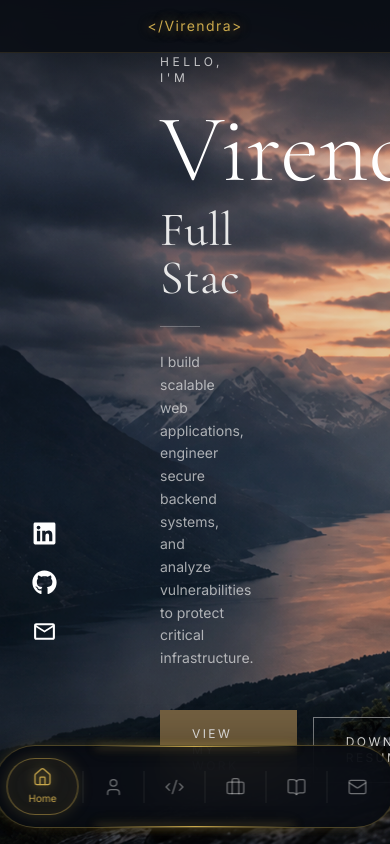
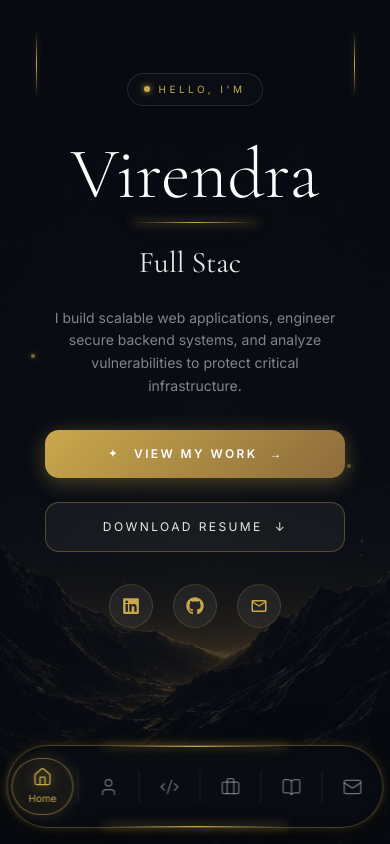
Before and after one commit to Viren-45/viren-portfolio, a Next.js app: page / in a window 390 px wide. Built offline with nearby package versions, Linux system fonts and the light colour scheme.

Commit message:
feat: responsive home hero — mobile layout with background, glass nav, floating bottom nav

```diff
--- a/src/components/hero/HeroSection.tsx
+++ b/src/components/hero/HeroSection.tsx
@@ -4,20 +4,28 @@ import Link from "next/link";
 import { FaLinkedin, FaGithub } from "react-icons/fa";
 import { MdOutlineMail } from "react-icons/md";
 import TypewriterTitle from "./TypewriterTitle";
+import MobileHeroSection from "./MobileHeroSection";
 
 const socialLinks = [
   {
     icon: FaLinkedin,
-    href: "https://linkedin.com/in/yourhandle",
+    href: "https://www.linkedin.com/in/virendra-purohit/",
     label: "LinkedIn",
   },
-  { icon: FaGithub, href: "https://github.com/yourhandle", label: "GitHub" },
-  { icon: MdOutlineMail, href: "mailto:your@email.com", label: "Email" },
+  { icon: FaGithub, href: "https://github.com/Viren-45", label: "GitHub" },
+  { icon: MdOutlineMail, href: "mailto:2000viren@email.com", label: "Email" },
 ];
 
 export default function HeroSection() {
   return (
-    <section className="relative w-full h-screen max-h-screen overflow-hidden">
+    <>
+      {/* Mobile hero */}
+      <div className="md:hidden">
+        <MobileHeroSection />
+      </div>
+
+      {/* Desktop hero */}
+      <section className="relative hidden md:block w-full h-screen max-h-screen overflow-hidden">
         {/* Background Image */}
         <Image
           src="/images/hero-bg.png"
@@ -31,7 +39,7 @@ export default function HeroSection() {
         {/* Dark overlay */}
         <div className="absolute inset-0 bg-[#0D1117]/10" />
 
-      {/* Top gradient — keeps navbar links readable against bright backgrounds */}
+        {/* Top gradient */}
         <div className="absolute inset-x-0 top-0 h-40 bg-linear-to-b from-[#0D1117]/70 to-transparent z-1" />
 
         {/* Social Icons — left side */}
@@ -52,7 +60,6 @@ export default function HeroSection() {
 
         {/* Hero Content */}
         <div className="absolute inset-0 z-10 flex flex-col justify-center px-40 max-w-4xl">
-        {/* Label */}
           <div className="flex items-center gap-4 mb-4">
             <span
               className="text-xs tracking-[0.3em] text-[#E8E8E8]/80"
@@ -63,7 +70,6 @@ export default function HeroSection() {
             <span className="w-10 h-px bg-[#C9A84C]" />
           </div>
 
-        {/* Name */}
           <h1
             className="text-8xl font-light text-[#FFFFFF] leading-none mb-2"
             style={{ fontFamily: "var(--font-cormorant)" }}
@@ -71,13 +77,10 @@ export default function HeroSection() {
             Virendra
           </h1>
 
-        {/* Title */}
           <TypewriterTitle />
 
-        {/* Divider */}
           <div className="w-10 h-px bg-[#E8E8E8]/30 mb-6" />
 
-        {/* Description */}
           <p
             className="text-sm text-[#E8E8E8]/70 leading-relaxed mb-10 max-w-md"
             style={{ fontFamily: "var(--font-inter)" }}
@@ -86,7 +89,6 @@ export default function HeroSection() {
             and analyze vulnerabilities to protect critical infrastructure.
           </p>
 
-        {/* CTA Buttons */}
           <div className="flex items-center gap-4">
             <Link
               href="/work"
@@ -108,5 +110,6 @@ export default function HeroSection() {
           </div>
         </div>
       </section>
+    </>
   );
 }
--- /dev/null
+++ b/src/components/hero/MobileHeroSection.tsx
@@ -0,0 +1,219 @@
+// src/components/hero/MobileHeroSection.tsx
+import Image from "next/image";
+import Link from "next/link";
+import { FaLinkedin, FaGithub } from "react-icons/fa";
+import { MdOutlineMail } from "react-icons/md";
+import TypewriterTitle from "./TypewriterTitle";
+
+const socialLinks = [
+  {
+    icon: FaLinkedin,
+    href: "https://www.linkedin.com/in/virendra-purohit/",
+    label: "LinkedIn",
+  },
+  {
+    icon: FaGithub,
+    href: "https://github.com/Viren-45",
+    label: "GitHub",
+  },
+  {
+    icon: MdOutlineMail,
+    href: "mailto:2000viren@gmail.com",
+    label: "Email",
+  },
+];
+
+export default function MobileHeroSection() {
+  return (
+    <section
+      className="relative w-full h-screen overflow-hidden"
+      style={{ backgroundColor: "#0D1117" }}
+    >
+      {/* Background image */}
+      <Image
+        src="/images/hero-mobile-bg.png"
+        alt="Hero background"
+        fill
+        priority
+        quality={90}
+        sizes="100vw"
+        className="object-cover object-center"
+      />
+
+      {/* Dark overlay */}
+      <div
+        className="absolute inset-0"
+        style={{ backgroundColor: "rgba(8,12,20,0.75)" }}
+      />
+
+      {/* Top left corner accent */}
+      <div className="absolute top-8 left-6 w-6 h-16 pointer-events-none">
+        <div
+          className="w-px h-full mx-auto"
+          style={{
+            background:
+              "linear-gradient(to bottom, transparent, #C9A84C, transparent)",
+            boxShadow: "0 0 6px rgba(201,168,76,0.4)",
+          }}
+        />
+      </div>
+
+      {/* Top right corner accent */}
+      <div className="absolute top-8 right-6 w-6 h-16 pointer-events-none">
+        <div
+          className="w-px h-full mx-auto"
+          style={{
+            background:
+              "linear-gradient(to bottom, transparent, #C9A84C, transparent)",
+            boxShadow: "0 0 6px rgba(201,168,76,0.4)",
+          }}
+        />
+      </div>
+
+      {/* Sparkle dots */}
+      <div
+        className="absolute w-1 h-1 rounded-full"
+        style={{
+          top: "42%",
+          left: "8%",
+          backgroundColor: "#C9A84C",
+          boxShadow: "0 0 6px #C9A84C",
+          opacity: 0.6,
+        }}
+      />
+      <div
+        className="absolute w-1 h-1 rounded-full"
+        style={{
+          top: "55%",
+          right: "10%",
+          backgroundColor: "#C9A84C",
+          boxShadow: "0 0 6px #C9A84C",
+          opacity: 0.4,
+        }}
+      />
+
+      {/* Main content */}
+      <div className="absolute inset-0 z-10 flex flex-col items-center justify-center px-6 text-center -translate-y-18">
+        {/* HELLO I'M pill */}
+        <div
+          className="flex items-center gap-2 px-4 py-2 rounded-full mb-8"
+          style={{
+            backgroundColor: "rgba(13,17,23,0.7)",
+            backdropFilter: "blur(12px)",
+            WebkitBackdropFilter: "blur(12px)",
+            border: "1px solid rgba(232,232,232,0.12)",
+          }}
+        >
+          <div
+            className="w-1.5 h-1.5 rounded-full"
+            style={{
+              backgroundColor: "#C9A84C",
+              boxShadow: "0 0 6px #C9A84C",
+            }}
+          />
+          <span
+            className="text-[10px] tracking-[0.35em] text-[#C9A84C] uppercase"
+            style={{ fontFamily: "var(--font-inter)" }}
+          >
+            Hello, I&apos;m
+          </span>
+        </div>
+
+        {/* Name */}
+        <h1
+          className="text-7xl font-light text-[#FFFFFF] leading-none mb-3"
+          style={{ fontFamily: "var(--font-cormorant)" }}
+        >
+          Virendra
+        </h1>
+
+        {/* Gold underline */}
+        <div
+          className="w-32 h-px mb-5"
+          style={{
+            background:
+              "linear-gradient(to right, transparent, #C9A84C, transparent)",
+            boxShadow: "0 0 10px #C9A84C, 0 0 20px rgba(201,168,76,0.4)",
+          }}
+        />
+
+        {/* Typewriter */}
+        <TypewriterTitle />
+
+        {/* Description */}
+        <p
+          className="text-sm text-[#E8E8E8]/55 leading-relaxed mb-8 max-w-72.5"
+          style={{ fontFamily: "var(--font-inter)" }}
+        >
+          I build scalable web applications, engineer secure backend systems,
+          and analyze vulnerabilities to protect critical infrastructure.
+        </p>
+
+        {/* CTA Buttons */}
+        <div className="flex flex-col items-center gap-6 w-full max-w-75 mb-8">
+          <Link
+            href="/work"
+            className="relative flex items-center justify-center gap-3 w-full py-4 rounded-xl text-xs tracking-[0.2em] text-[#FFFFFF] font-semibold transition-opacity hover:opacity-90 overflow-hidden"
+            style={{
+              fontFamily: "var(--font-inter)",
+              background: "linear-gradient(135deg, #C9A84C 0%, #8D6C3C 100%)",
+              boxShadow: "0 4px 20px rgba(201,168,76,0.35)",
+            }}
+          >
+            {/* Pulse sparkle */}
+            <span className="relative flex items-center justify-center w-4 h-4">
+              <span
+                className="absolute inline-flex w-full h-full rounded-full animate-ping"
+                style={{
+                  backgroundColor: "rgba(255,255,255,0.3)",
+                  animationDuration: "1.5s",
+                }}
+              />
+              <span className="relative text-[10px] text-white">✦</span>
+            </span>
+            VIEW MY WORK
+            <span>→</span>
+          </Link>
+          <a
+            href="/resume.pdf"
+            download
+            className="flex items-center justify-center gap-3 w-full py-4 rounded-xl text-[#E8E8E8] text-xs tracking-[0.2em] transition-colors"
+            style={{
+              fontFamily: "var(--font-inter)",
+              backgroundColor: "rgba(255,255,255,0.05)",
+              backdropFilter: "blur(12px)",
+              WebkitBackdropFilter: "blur(12px)",
+              border: "1px solid rgba(201,168,76,0.35)",
+            }}
+          >
+            DOWNLOAD RESUME
+            <span>↓</span>
+          </a>
+        </div>
+
+        {/* Social icons */}
+        <div className="flex items-center gap-5">
+          {socialLinks.map(({ icon: Icon, href, label }) => (
+            <a
+              key={label}
+              href={href}
+              target="_blank"
+              rel="noopener noreferrer"
+              aria-label={label}
+              className="flex items-center justify-center w-11 h-11 rounded-full transition-all duration-200"
+              style={{
+                backgroundColor: "rgba(255,255,255,0.06)",
+                backdropFilter: "blur(12px)",
+                WebkitBackdropFilter: "blur(12px)",
+                border: "1px solid rgba(201,168,76,0.2)",
+                color: "#C9A84C",
+              }}
+            >
+              <Icon size={18} />
+            </a>
+          ))}
+        </div>
+      </div>
+    </section>
+  );
+}
--- a/src/components/hero/TypewriterTitle.tsx
+++ b/src/components/hero/TypewriterTitle.tsx
@@ -74,7 +74,7 @@ export default function TypewriterTitle() {
 
   return (
     <h2
-      className="text-5xl font-normal text-[#E8E8E8] mb-6 flex items-center gap-1 min-h-14"
+      className="text-3xl md:text-5xl font-normal text-[#E8E8E8] mb-6 flex items-center gap-1 min-h-10 md:min-h-14"
       style={{ fontFamily: "var(--font-cormorant)" }}
     >
       <span ref={textRef} />
--- a/src/components/layout/MobileNav.tsx
+++ b/src/components/layout/MobileNav.tsx
@@ -20,7 +20,7 @@ export default function MobileNav() {
   return (
     <div className="fixed bottom-4 left-1/2 -translate-x-1/2 z-50 md:hidden">
       <div
-        className="relative flex items-center px-3 py-3 rounded-full"
+        className="relative flex items-center px-1 py-3 rounded-full"
         style={{
           backgroundColor: "rgba(10,14,20,0.90)",
           backdropFilter: "blur(24px)",
@@ -76,7 +76,7 @@ export default function MobileNav() {
                         border: "1px solid rgba(201,168,76,0.5)",
                         boxShadow:
                           "0 0 16px rgba(201,168,76,0.2), inset 0 0 12px rgba(201,168,76,0.05)",
-                        minWidth: "72px",
+                        minWidth: "62px",
                       }
                     : {
                         border: "1px solid transparent",
--- a/src/components/layout/Navbar.tsx
+++ b/src/components/layout/Navbar.tsx
@@ -78,7 +78,7 @@ export default function Navbar() {
       </header>
 
       {/* Mobile header — centered code tag with name */}
-      <header
+      {/* <header
         className="flex md:hidden fixed top-0 left-0 right-0 z-50 items-center justify-center py-4"
         style={{
           backgroundColor: "rgba(10,14,20,0.85)",
@@ -98,7 +98,7 @@ export default function Navbar() {
         >
           &lt;/Virendra&gt;
         </span>
-      </header>
+      </header> */}
     </>
   );
 }
```
Also changed, not shown: public/images/hero-mobile-bg.png (added). Lines whose indentation alone changed are shown as unchanged.
